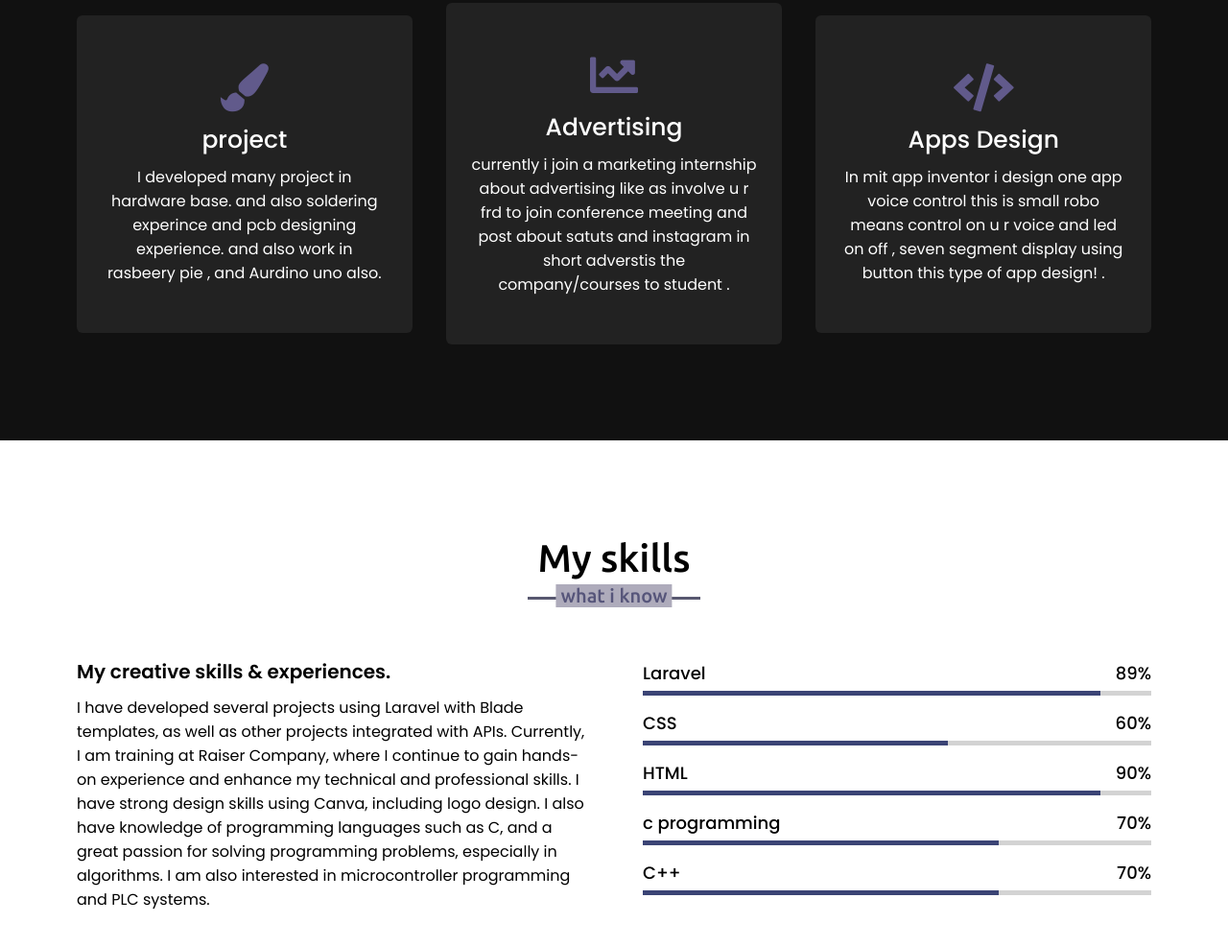
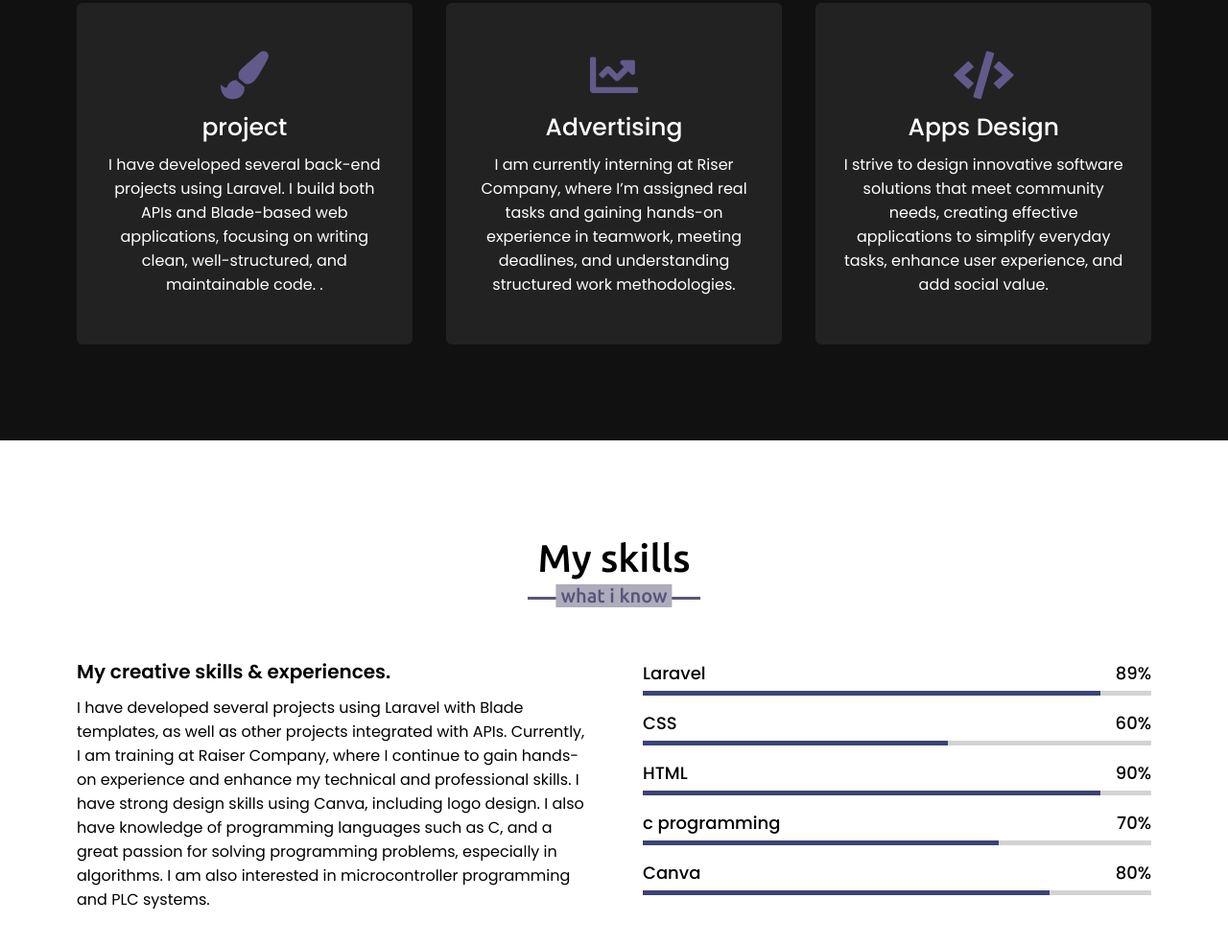
Before and after one commit to gharraahaddad/protofolio, a plain HTML site: page index.html in a window 1280 px wide. Shown: the part 1756-2742 px from the top of the page at 96% size. Drawn offline with nearby package versions, Linux system fonts and the light colour scheme.

Commit message:
my edits2

```diff
--- a/index.html
+++ b/index.html
@@ -27,7 +27,7 @@
                 <li><a href="#about" class="menu-btn">About</a></li>
                 <li><a href="#services" class="menu-btn">Services</a></li>
                 <li><a href="#skills" class="menu-btn">Skills</a></li>
-                <!-- <li><a href="#teams" class="menu-btn">Ideal</a></li> -->
+               <li><a href="#Ideal" class="menu-btn">My Apps</a></li>
                 <li><a href="#contact" class="menu-btn">Contact</a></li>
             </ul>
             <div class="menu-btn">
@@ -77,24 +77,20 @@ and constantly seeking new ways to grow as both a developer .
                     <div class="box">
                         <i class="fas fa-paint-brush"></i>
                         <div class="text"> project</div>
-                        <p>I developed many project in hardware base. and also soldering experince and pcb designing experience.
-                            and also work in rasbeery pie , and Aurdino uno also. </p>
+                       I have developed several back-end projects using Laravel. I build both APIs and Blade-based web applications, focusing on writing clean, well-structured, and maintainable code. .</p>
                     </div>
                 </div>
                 <div class="card">
                     <div class="box">
                         <i class="fas fa-chart-line"></i>
                         <div class="text">Advertising</div>
-                        <p>currently i join a marketing  internship about advertising like as  involve u r frd to join conference meeting
-                            and post about satuts and instagram  in short adverstis the company/courses to student  .</p>
-                    </div>
+                        <p> I am currently interning at Riser Company, where I’m assigned real tasks and gaining hands-on experience in teamwork, meeting deadlines, and understanding structured work methodologies.             </div>
                 </div>
                 <div class="card">
                     <div class="box">
                         <i class="fas fa-code"></i>
                         <div class="text">Apps Design</div>
-                        <p>In mit app inventor i design one app voice control  this is small robo means control on u r voice
-                            and led on off , seven segment display using button this type of app design! .</p>
+                        <p>I strive to design innovative software solutions that meet community needs, creating effective applications to simplify everyday tasks, enhance user experience, and add social value.</p>
                     </div>
                 </div>
                </div>
@@ -148,8 +144,8 @@ I am also interested in microcontroller programming and PLC systems.
                     </div>
                     <div class="bars">
                         <div class="info">
-                            <span>C++</span>
-                            <span>70%</span>
+                            <span>Canva</span>
+                            <span>80%</span>
                         </div>
                         <div class="line mysql"></div>
                     </div>
--- a/style.css
+++ b/style.css
@@ -375,8 +375,11 @@ section .title::after{
     width: 70%;
 }
 .skills-content .right .mysql::before{
-    width: 70%;
+    width: 80%;
 }
+/* .skills-content .right .canva::before{
+    width: 0%;
+} */
 
 /* teams section styling */
 .teams .title::after{
```
Also changed, not shown: 2 other files.
